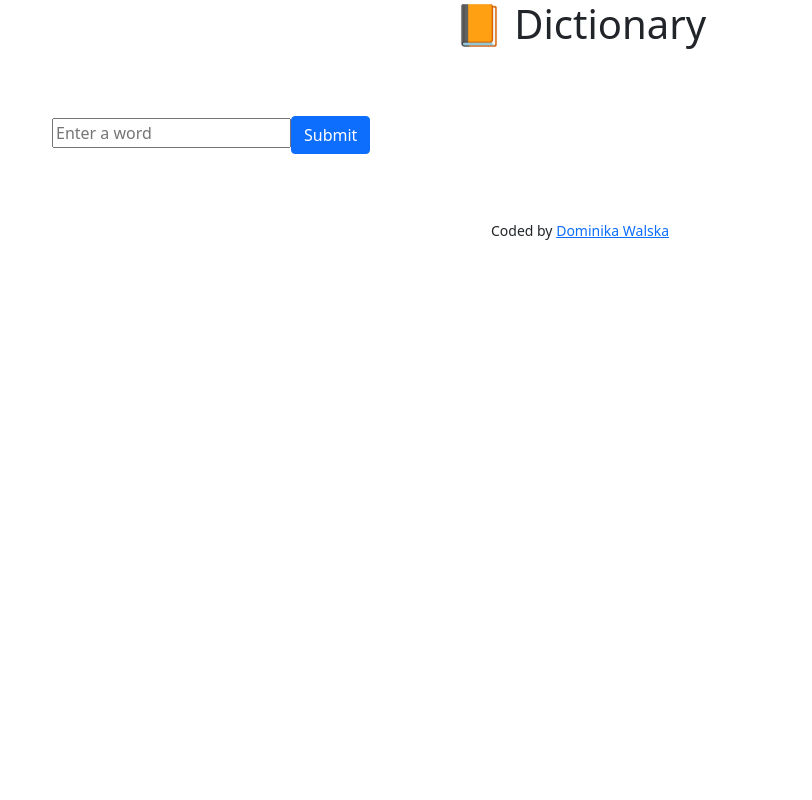
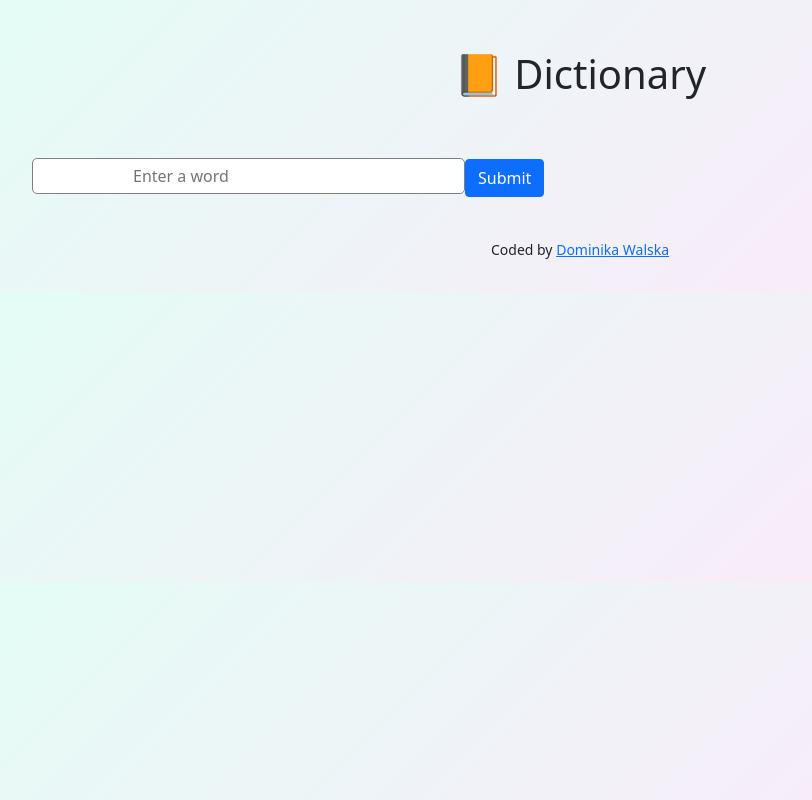
Before and after one commit to dominikawalska/dictionary-app, a React (Create React App) app: page / in a window 1280 px wide. Shown: the whole page, without its empty margins (60-872 px from the left). Built offline with nearby package versions, Linux system fonts and the light colour scheme.

Commit message:
Started to style the app

```diff
--- a/src/App.css
+++ b/src/App.css
@@ -1,10 +1,11 @@
-.App {
+body {
   text-align: center;
+  background: linear-gradient(-225deg, #e3fdf5 0%, #ffe6fa 100%);
 }
 
-h1 {
+header {
   text-align: center;
-  margin: 50px 0;
+  margin: 50px 0px;
 }
 
 footer {
--- a/src/App.js
+++ b/src/App.js
@@ -6,15 +6,16 @@ import "bootstrap/dist/css/bootstrap.min.css";
 
 export default function App() {
   return (
+    <div className="App">
       <Container>
         <div>
-        <header className="App-header">
+          <header>
             <h1>📙 Dictionary</h1>
           </header>
           <main>
             <Dictionary />
           </main>
-        <footer className="App-footer">
+          <footer>
             <small>
               Coded by{" "}
               <a href="https://github.com/dominikawalska">Dominika Walska</a>
@@ -22,5 +23,6 @@ export default function App() {
           </footer>
         </div>
       </Container>
+    </div>
   );
 }
--- a/src/Dictionary.css
+++ b/src/Dictionary.css
@@ -1,14 +1,13 @@
 Form {
-  margin: 30px;
+  padding: 10px;
 }
 
-.dictionary {
-  margin: 50px 0;
+input {
+  border: 1px solid grey;
+  border-radius: 5px;
+  padding: 5px 100px;
 }
 
-.search {
-  margin: 20px 0;
+Button {
+  margin-left: 20px;
 }
-.search-button {
-  margin: 20px 0;
-}
--- a/src/Meaning.js
+++ b/src/Meaning.js
@@ -5,6 +5,7 @@ import Example from "./Example";
 export default function Meaning(props) {
   return (
     <div>
+      <section>
         <h3>{props.meaning.partOfSpeech}</h3>{" "}
         {props.meaning.definitions.map(function (definition, index) {
           return (
@@ -17,6 +18,7 @@ export default function Meaning(props) {
           );
         })}{" "}
         <Synonyms synonyms={props.meaning.synonyms} />
+      </section>
     </div>
   );
 }
--- /dev/null
+++ b/src/Results.css
@@ -0,0 +1,3 @@
+section {
+  background-color: white;
+}
--- a/src/Results.js
+++ b/src/Results.js
@@ -1,4 +1,5 @@
 import React from "react";
+import "./Results.css";
 import Meaning from "./Meaning";
 import Phonetics from "./Phonetics";
 
@@ -6,10 +7,12 @@ export default function Results(props) {
   if (props.results) {
     return (
       <div>
-        <h2>{props.results.word}</h2>
-        <div>
-          <Phonetics phonetics={props.results.phonetics} />
-        </div>
+        <section>
+          <h2>{props.results.word}</h2>
+          <div>
+            <Phonetics phonetics={props.results.phonetics} />
+          </div>
+        </section>
         {props.results.meanings.map(function (meaning, index) {
           return (
             <div key={index}>
```
Lines whose indentation alone changed are shown as unchanged.
